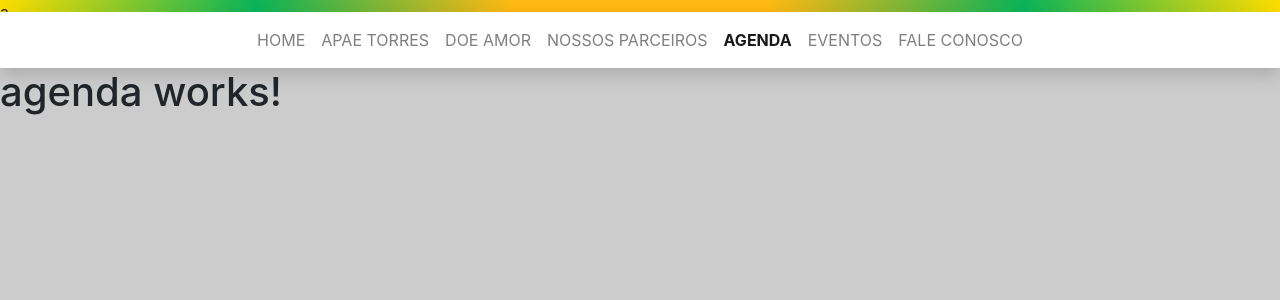
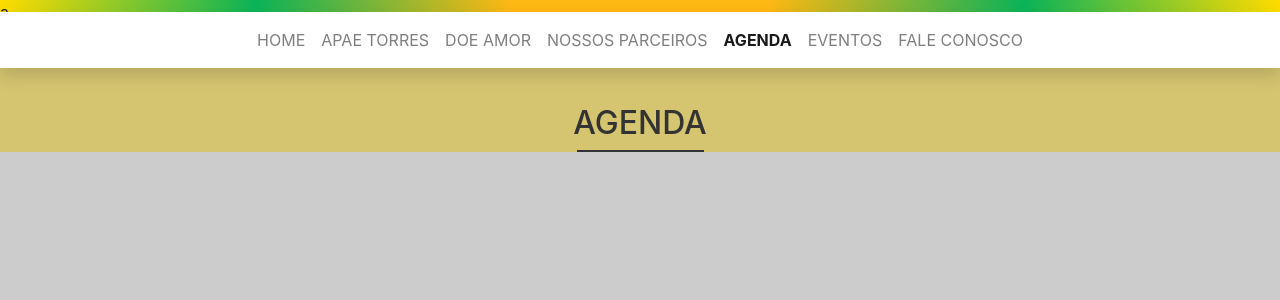
Before and after one commit to lds-ulbra-torres/Apae-Site, an Angular app in the folder client/: page /agenda in a window 1280 px wide. Shown: the top 300 px of the page. Built offline with nearby package versions, Linux system fonts and the light colour scheme.

Commit message:
Alterações template

```diff
--- a/client/src/app/views/agenda/agenda.component.css
+++ b/client/src/app/views/agenda/agenda.component.css
@@ -0,0 +1,14 @@
+
+.container-fluid{
+    background-color: #d5c570;
+}
+h2{
+    color: #333333;
+    padding-top: 4.5vh;
+}
+hr{
+    width: 10%;
+    margin: auto;
+    border: solid 0.1vh  #333333;
+
+}
--- a/client/src/app/views/agenda/agenda.component.html
+++ b/client/src/app/views/agenda/agenda.component.html
@@ -1,3 +1,5 @@
-<h1>
-  agenda works!
-</h1>
+<div class="container-fluid">
+  <h2 class="text-center">AGENDA</h2>
+  <hr>
+
+</div>
```
